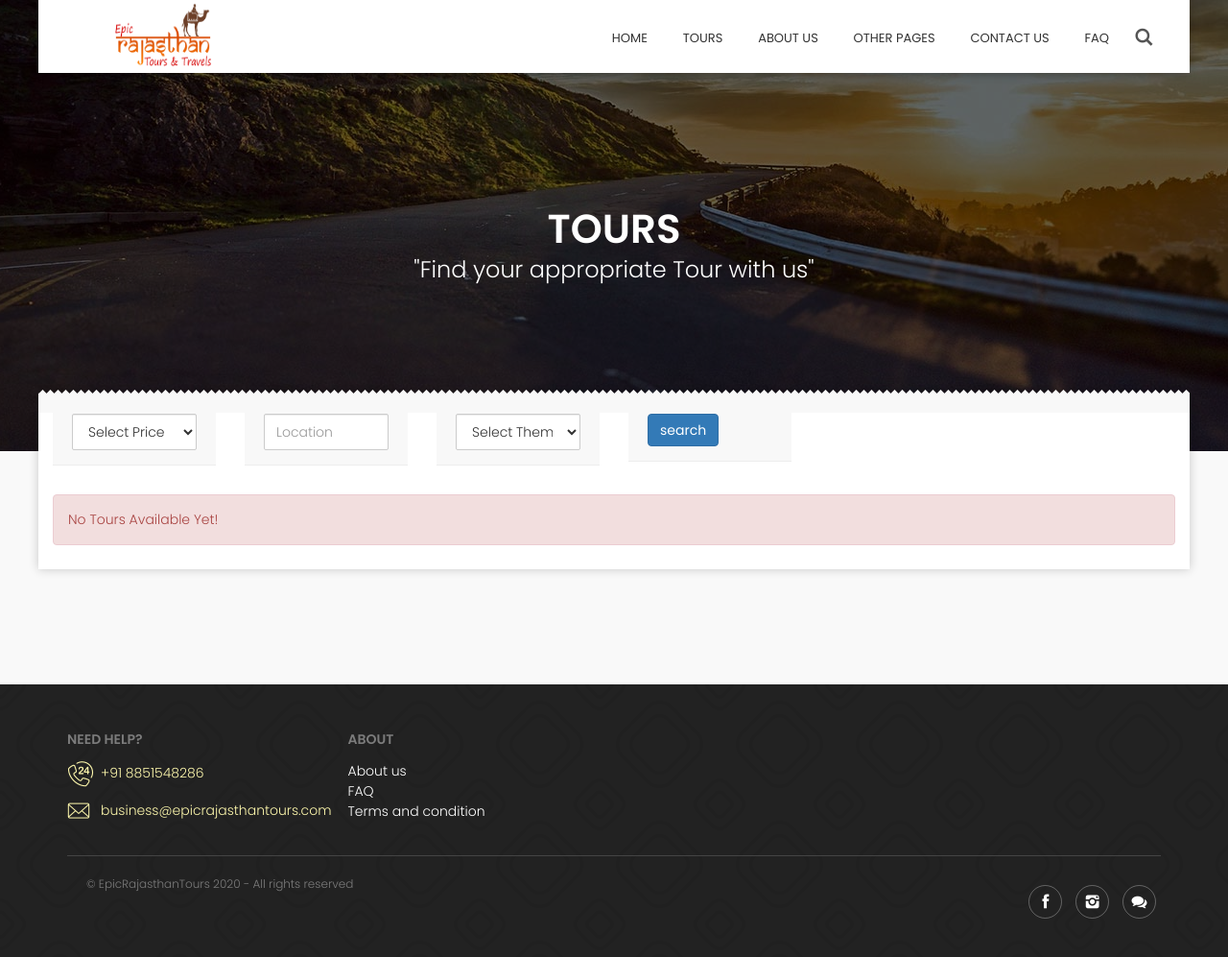
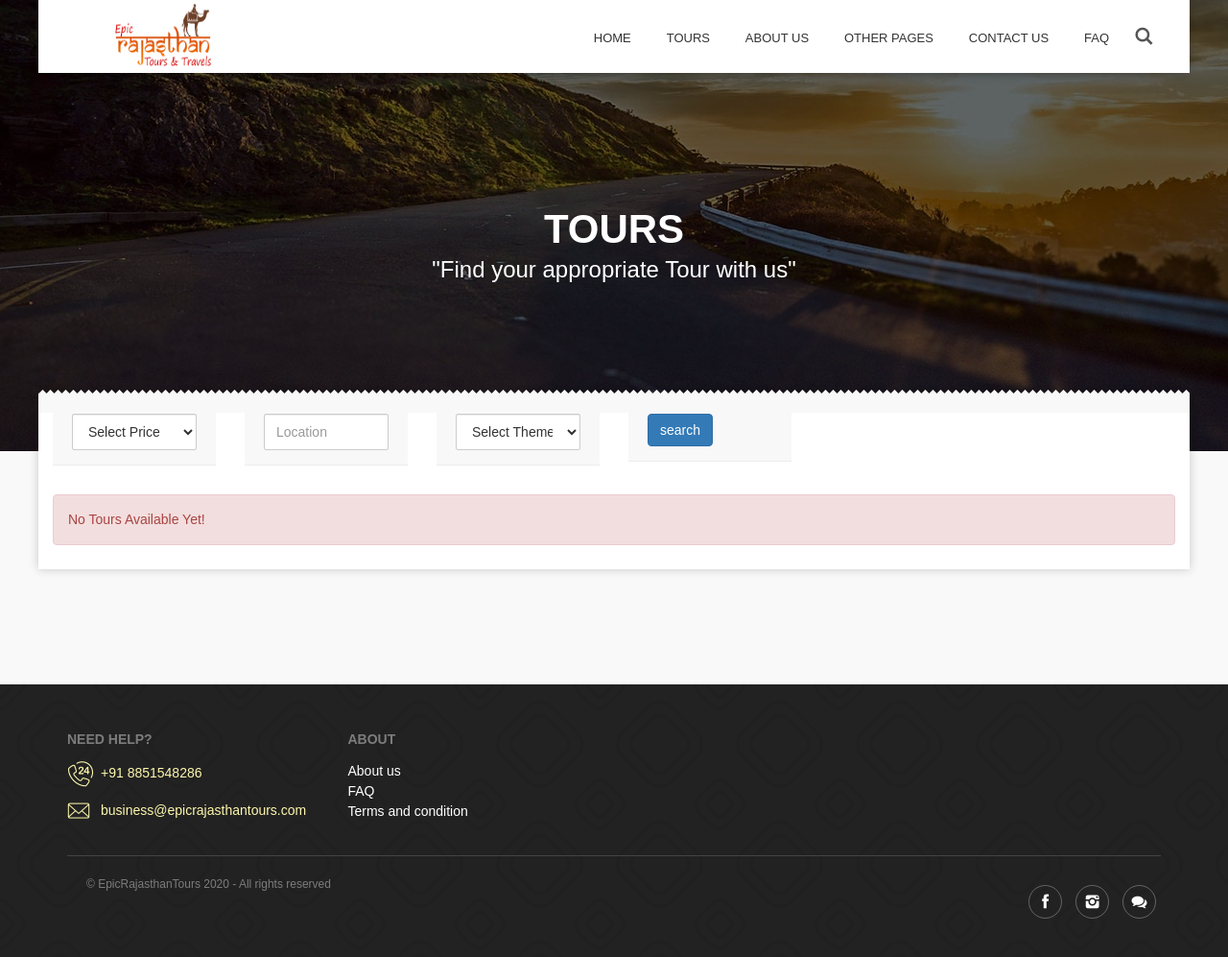
Before and after one commit to imrshu/discover-rajasthan, a Django app: page /tours in a window 1280 px wide. Shown: the whole page at 96% size. Run offline with Django 3.2, Linux system fonts and the light colour scheme; data that the repository does not hold is empty; parts of the project's set-up code (start-up, migrations or seed data) failed here and were passed over; some libraries are stand-ins or nearby versions; some web fonts are replaced.

Commit message:
Fix: fonts issues

```diff
--- a/static/css/style.css
+++ b/static/css/style.css
@@ -60,35 +60,6 @@ Author URI: http://themeforest.net/user/Ansonika/
 	color: #ed1c24;
 }
 
-/*-------- 1.1 Typography --------*/
-
-/* This is for popins font for firefox */
-@font-face {
-	font-family: 'Poppins';
-	font-style: normal;
-	font-weight: 400;
-	src: url(https://fonts.gstatic.com/s/poppins/v1/2fCJtbhSlhNNa6S2xlh9GyEAvth_LlrfE80CYdSH47w.woff2) format('woff2');
-	unicode-range: U+02BC, U+0900-097F, U+1CD0-1CF6, U+1CF8-1CF9, U+200B-200D, U+20A8, U+20B9, U+25CC, U+A830-A839, U+A8E0-A8FB;
-}
-
-/* This is for popins font for firefox */
-@font-face {
-	font-family: 'Poppins';
-	font-style: normal;
-	font-weight: 400;
-	src: url(https://fonts.gstatic.com/s/poppins/v1/UGh2YG8gx86rRGiAZYIbVyEAvth_LlrfE80CYdSH47w.woff2) format('woff2');
-	unicode-range: U+0100-024F, U+1E00-1EFF, U+20A0-20AB, U+20AD-20CF, U+2C60-2C7F, U+A720-A7FF;
-}
-
-/* This is for popins font for firefox */
-@font-face {
-	font-family: 'Poppins';
-	font-style: normal;
-	font-weight: 400;
-	src: url(https://fonts.gstatic.com/s/poppins/v1/yQWaOD4iNU5NTY0apN-qj_k_vArhqVIZ0nv9q090hN8.woff2) format('woff2');
-	unicode-range: U+0000-00FF, U+0131, U+0152-0153, U+02C6, U+02DA, U+02DC, U+2000-206F, U+2074, U+20AC, U+2212, U+2215, U+E0FF, U+EFFD, U+F000;
-}
-
 html * {
 	-webkit-font-smoothing: antialiased;
 	-moz-osx-font-smoothing: grayscale;
@@ -98,7 +69,7 @@ body {
 	background: #f9f9f9;
 	font-size: 14px;
 	line-height: 1.5;
-	font-family: "Poppins", Arial, sans-serif;
+	font-family: "Arial", sans-serif;
 	color: #333;
 	-webkit-font-smoothing: antialiased;
 	font-weight: 300;
--- a/templates/base.html
+++ b/templates/base.html
@@ -22,7 +22,7 @@
 	<link rel="apple-touch-icon" type="image/x-icon" sizes="114x114" href="img/apple-touch-icon-114x114-precomposed.png">
 	<link rel="apple-touch-icon" type="image/x-icon" sizes="144x144" href="img/apple-touch-icon-144x144-precomposed.png">
 	<!-- GOOGLE WEB FONT -->
-	<link href="https://fonts.googleapis.com/css?family=Poppins:300,400,500,600,700|Satisfy" rel="stylesheet">
+	<!-- <link href="https://fonts.googleapis.com/css?family=Poppins:300,400,500,600,700|Satisfy" rel="stylesheet"> -->
 	<!-- BASE CSS -->
 	<link href="{% static 'css/animate.min.css' %}" rel="stylesheet">
 	<link href="{% static 'css/bootstrap.min.css' %}" rel="stylesheet">
@@ -39,9 +39,9 @@
 
 	{% block content %}
 
-		<div id="preloader">
+		<!-- <div id="preloader">
 			<div data-loader="circle-side"></div>
-		</div>
+		</div> -->
 
 		<!-- Header -->
 		{% include 'header.html' %}
```
